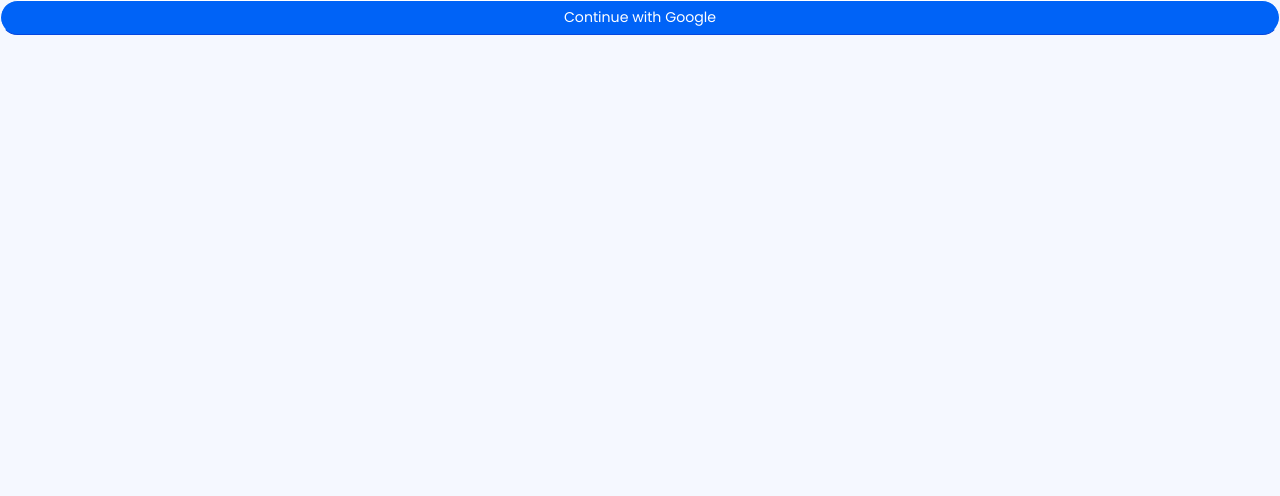
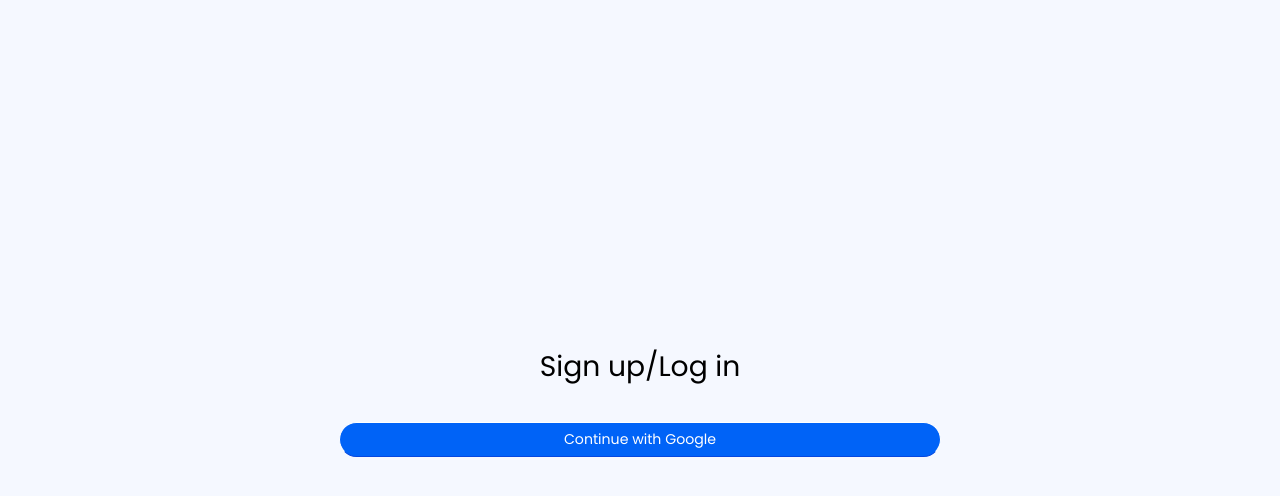
Before and after one commit to langf00rd/follio-v2, a Next.js app: page /auth in a window 1280 px wide. Shown: the top 496 px of the page. Built offline with nearby package versions, Linux system fonts and the light colour scheme; no server answers.

Commit message:
auth works

```diff
--- a/context/follioContext.js
+++ b/context/follioContext.js
@@ -315,7 +315,8 @@
         setCoverPhoto, setProfilePhoto, setFeaturedVideo,
         tagline, setTagline,
         showPreview, setShowPreview,
-        changeThemeInSessionStorage
+        changeThemeInSessionStorage,
+        checkAuthStatus
     }}>
         {children}
     </FollioContext.Provider>
--- a/pages/auth.js
+++ b/pages/auth.js
@@ -1,15 +1,58 @@
-import { useContext } from "react"
+import { useContext, useEffect } from "react"
 import { useSession, signIn, signOut } from 'next-auth/react'
 import { FollioContext } from "../context/follioContext"
 import { useRouter } from "next/dist/client/router"
 import Button from "../components/ui/buttons/button"
 
+const styles = {
+    title: `text-3xl sm:text-6xl mb-2 font-extrabold text-center`,
+    mainInputBox: ` p-5 rounded-md text-center sm:w-6/12`,
+    main: `w-screen h-screen flex flex-col items-center justify-center`,
+}
+
 const Auth = () => {
-    const { authenticateUser } = useContext(FollioContext)
+    const { authenticateUser, checkAuthStatus } = useContext(FollioContext)
     const { data: session } = useSession()
     const router = useRouter()
-    return <div>
-        <Button label="Continue with Google" action={authenticateUser} />
+
+    useEffect(() => {
+        onload()
+    }, [session])
+
+    const onload = async () => {
+        console.warn("auth status 🚩", await checkAuthStatus())
+    }
+
+    // return <div>
+    //     <Button label="Continue with Google" action={authenticateUser} />
+    // </div>
+
+
+    return <div className={styles.main}>
+        <div className={styles.mainInputBox}>
+            {/* <div className="flex items-center justify-center mb-5">
+                <Logo />
+            </div> */}
+            {/* <p className="sm:mt-5 sm:text-5xl font-extrabold text-brand max-w-2xl leading-tight m-auto">Ship your portfolio in less than 2 minutes</p> */}
+            <p className="sm:mt-5 text-2xl sm:text-3xl leading-tight m-auto">Sign up/Log in</p>
+            {
+                session && (session.user && sessionStorage.getItem("data")) ?
+                    <div>
+                        <p className="mt-10 opacity-50">Logged in as {session.user.email}</p>
+
+                        <div className="flex justify-center items-center mt-10">
+                            <Button label="Go home" action={authenticateUser} />
+                            {/* <GhostButton label="Logout" action={logout} /> */}
+                        </div>
+                    </div>
+                    : <div>
+                        <div className="my-10 mb-3">
+                            <Button label="Continue with Google" action={authenticateUser} />
+                        </div>
+                    </div>
+            }
+        </div>
+
     </div>
 }
 
```
